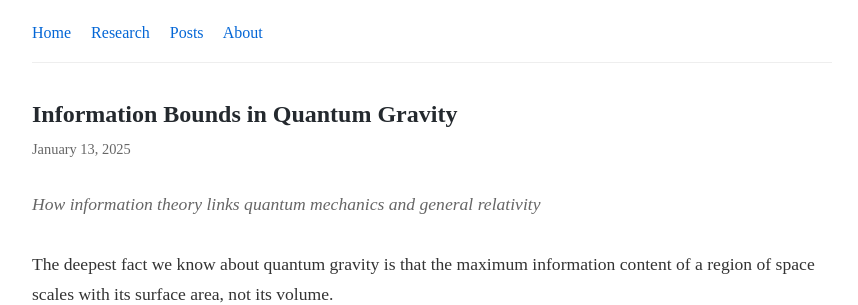
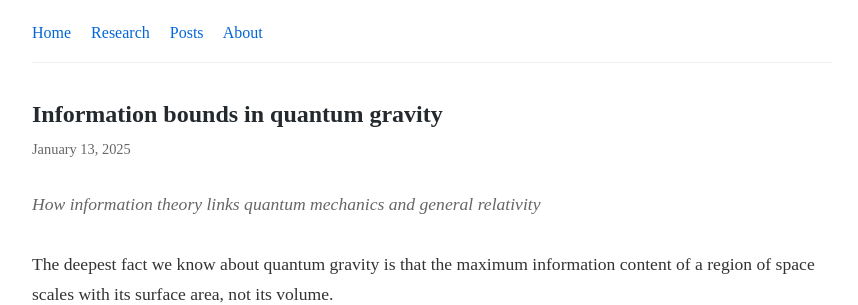
Before and after one commit to charlieoneill11/charlieoneill11.github.io, a Jekyll site: the page built from _posts/2025-01-13-information-bounds-quantum-gravity.md, in a window 1280 px wide. Shown: the top 305 px of the page, without its empty margins (208-1066 px from the left). Built offline with Jekyll 4.4.1, drawn with Linux system fonts in a browser that asks for light colours; some web fonts are replaced.

Commit message:
capitalisation

```diff
--- a/_posts/2025-01-13-information-bounds-quantum-gravity.md
+++ b/_posts/2025-01-13-information-bounds-quantum-gravity.md
@@ -1,6 +1,6 @@
 ---
 layout: post
-title: Information Bounds in Quantum Gravity
+title: Information bounds in quantum gravity
 date: 2025-01-13
 description: How information theory links quantum mechanics and general relativity
 math: true
```
